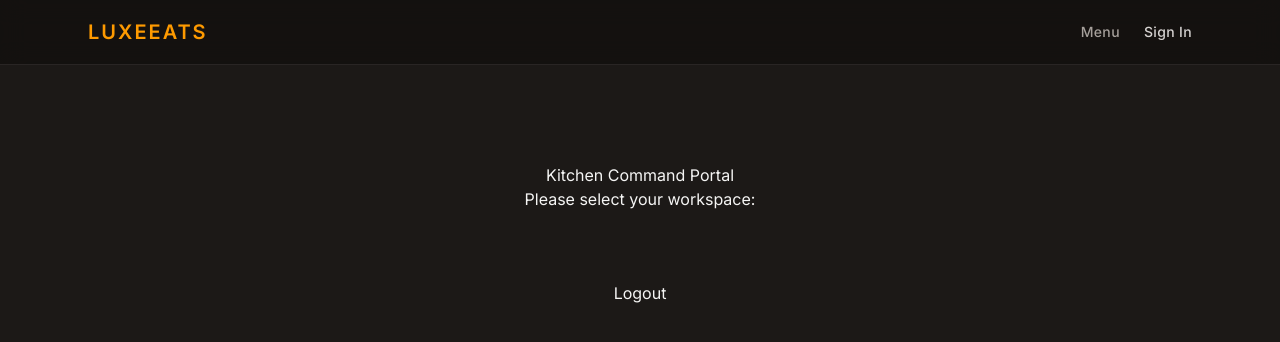
After one commit to essencecup-art/reim-project, a Flask app: template templates/portal.html in a window 1280 px wide. The commit adds this page. Shown: the top 342 px of the page. Run offline with Flask 3, Linux system fonts and the light colour scheme; the template is opened without the code that fills it, so the values that code supplies are empty; some web fonts are replaced.

Commit message:
add admin and staff portal

```diff
--- a/core/auth.py
+++ b/core/auth.py
@@ -79,13 +79,15 @@ def callback():
             db.session.commit() # This saves it permanently to your live DB!
 
         is_admin_flag = matched_user.is_admin
+        is_staff_flag = matched_user.is_staff
 
         # Save user variables securely inside the encrypted Flask session cookie
         session['user'] = {
             'email': user_email,
             'name': user_name,
             'picture': user_info.get('picture'),
-            'is_admin': is_admin_flag
+            'is_admin': is_admin_flag ,
+            'is_staff': is_staff_flag
         }
 
         if is_admin_flag:
--- a/templates/kitchen_feed.html
+++ b/templates/kitchen_feed.html
@@ -44,7 +44,7 @@
 <script>
 function updateStatus(orderId, nextStatus) {
     // Hits your cleaned shared API route prefix cleanly
-    fetch(`/admin/api/orders/${orderId}/update`, {
+    fetch(`/staff/api/orders/${orderId}/update`, {
         method: 'POST',
         headers: { 'Content-Type': 'application/json' },
         body: JSON.stringify({ chef_status: nextStatus })
--- /dev/null
+++ b/templates/portal.html
@@ -0,0 +1,31 @@
+{% extends "base.html" %}
+
+{% block title %}Portal{% endblock %}
+{% block content %}
+<div class="portal-container" style="text-align: center; margin-top: 50px;">
+        <h1>Kitchen Command Portal</h1>
+        <p>Please select your workspace:</p>
+
+        <div class="options" style="display: flex; justify-content: center; gap: 20px; margin-top: 30px;">
+
+            <!-- Kitchen Portal: Visible for both Staff and Admin -->
+            {% if user.is_staff or user.is_admin %}
+                <a href="{{ url_for('admin.dashboard') }}" class="btn-kitchen">
+                    Kitchen Dashboard
+                </a>
+            {% endif %}
+
+            <!-- Management Portal: Visible only for Admin -->
+            {% if user.is_admin %}
+                <a href="{{ url_for('staff.kitchen_feed') }}" class="btn-management">
+                    Management Portal
+                </a>
+            {% endif %}
+        </div>
+
+        <div style="margin-top: 40px;">
+            <a href="{{ url_for('auth.logout') }}">Logout</a>
+        </div>
+</div>
+
+{% endblock %}
```
Also changed, not shown: core/main.py (+10 -1 lines).
